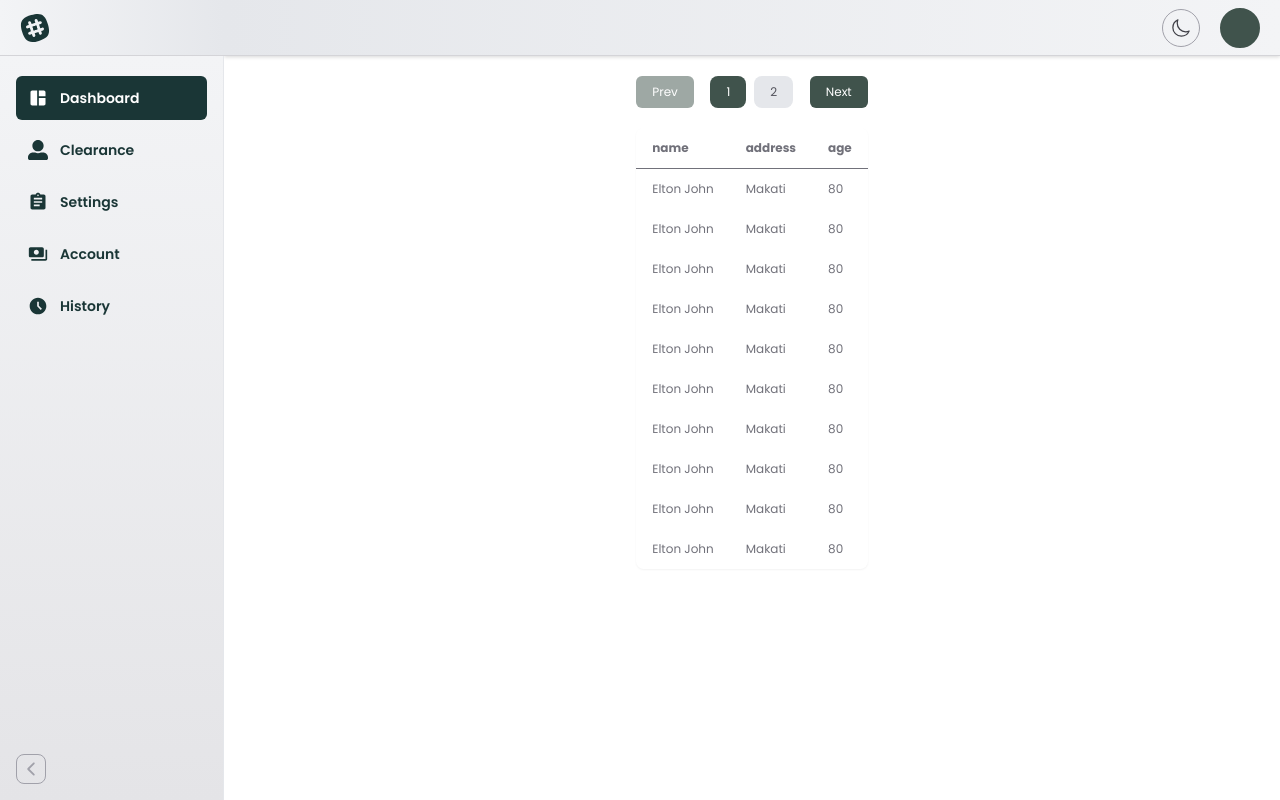
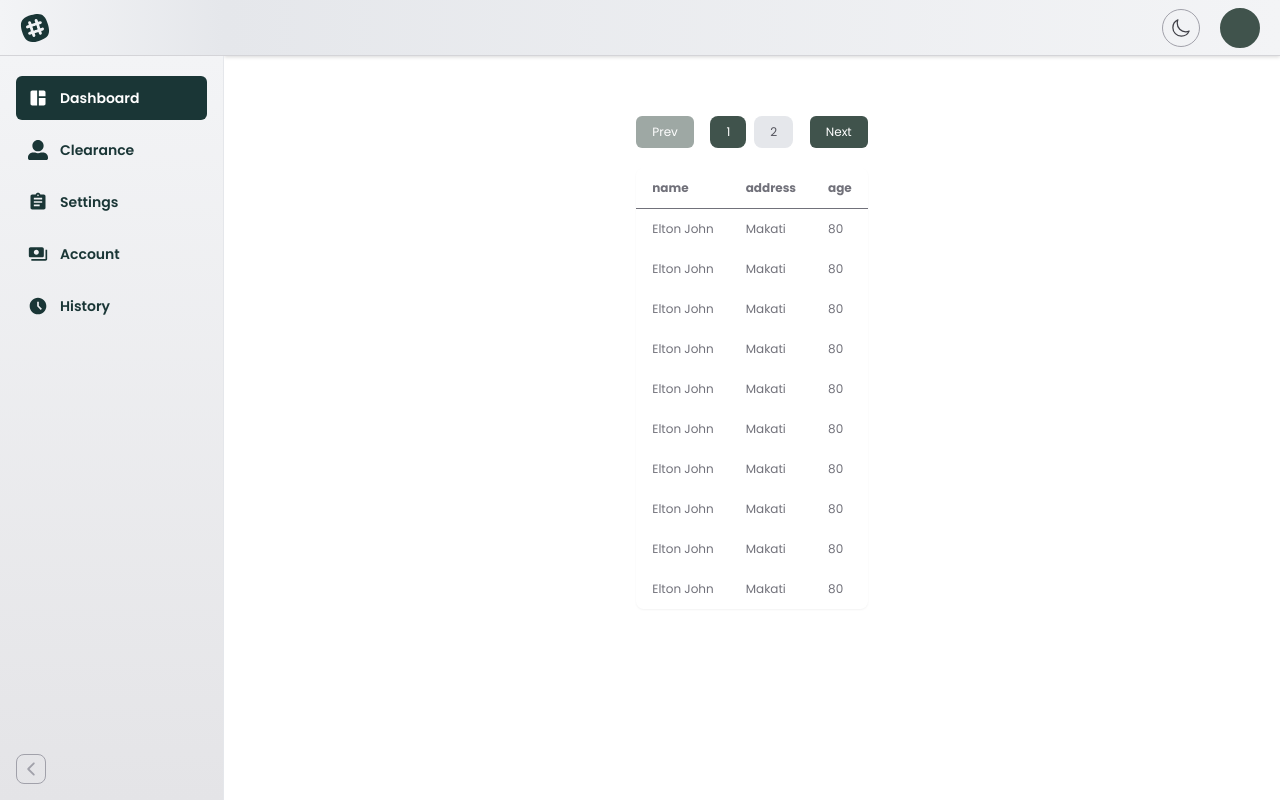
Before and after one commit to AllenCortuna/ts-component, a Next.js app: page /dashboard in a window 1280 px wide. Built offline with nearby package versions, Linux system fonts and the light colour scheme.

Commit message:
fix navbar

```diff
--- a/src/components/NavLayout.tsx
+++ b/src/components/NavLayout.tsx
@@ -1,9 +1,9 @@
 "use client";
 
 import React, { ReactNode } from "react";
-import TopNavbar from "./navbar/TopBar";
 import SideNavbar from "./navbar/SideNavbar";
 import Header from "./navbar/Header";
+import MobileHeader from "./navbar/MobileHeader";
 
 interface NavbarProps {
   children: ReactNode;
@@ -15,7 +15,8 @@ const NavLayout: React.FC<NavbarProps> = ({ children }) => {
       <SideNavbar />
       <div className="flex flex-col w-full">
         <Header />
-        <main>{children}</main>
+        <MobileHeader/>
+        <main className="md:pt-10 pt-20 p-5">{children}</main>
       </div>
     </div>
   );
--- a/src/components/navbar/TopBar.tsx
+++ b/src/components/navbar/MobileHeader.tsx
@@ -9,12 +9,9 @@ import { GoX } from "react-icons/go";
 import navItems from "./navItems";
 import { NavLink } from "./NavLink";
 
-interface NavbarProps {
-  children: ReactNode;
-}
 
 
-const TopNavbar: React.FC<NavbarProps> = ({ children }) => {
+const MobileHeader: React.FC = () => {
   const [isMenuOpen, setIsMenuOpen] = useState(false);
   const pathname = usePathname();
   const [userData, setUserData] = useState<any>(null);
@@ -25,7 +22,7 @@ const TopNavbar: React.FC<NavbarProps> = ({ children }) => {
 
 
   return (
-    <div className="h-screen w-screen flex flex-col dark:bg-gray-900">
+    <div className="h-auto w-screen md:hidden flex flex-col dark:bg-gray-900">
       {/* topbar */}
       <span className="w-full h-14 z-50  bg-gray-200 dark:bg-gray-800 justify-between px-3 items-center border-b border-zinc-300 dark:border-zinc-700 flex fixed top-0">
         <details className="dropdown dropdown-start">
@@ -75,11 +72,9 @@ const TopNavbar: React.FC<NavbarProps> = ({ children }) => {
           </motion.nav>
         )}
       </AnimatePresence>
-      <div className="overflow-y-auto w-full mt-14 dark:bg-gray-900">
-        {children}
-      </div>
+
     </div>
   );
 };
 
-export default TopNavbar;
+export default MobileHeader;
```
